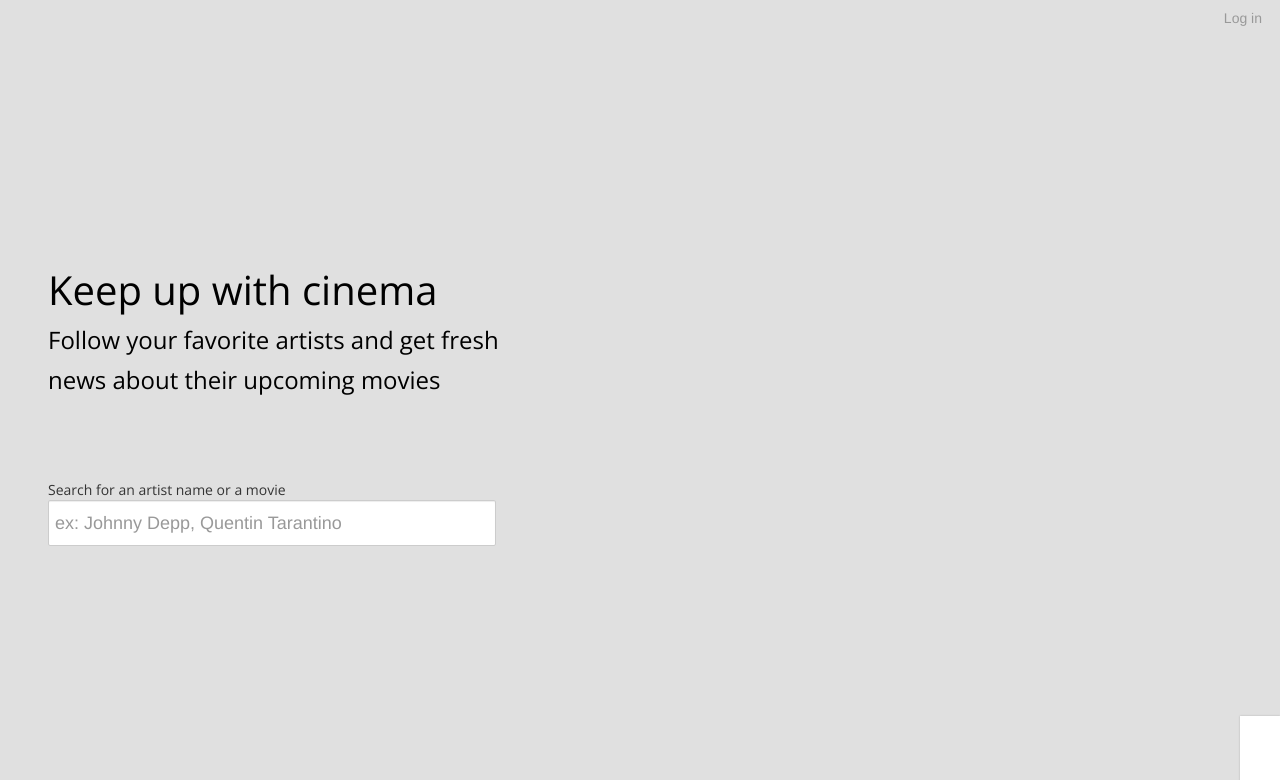
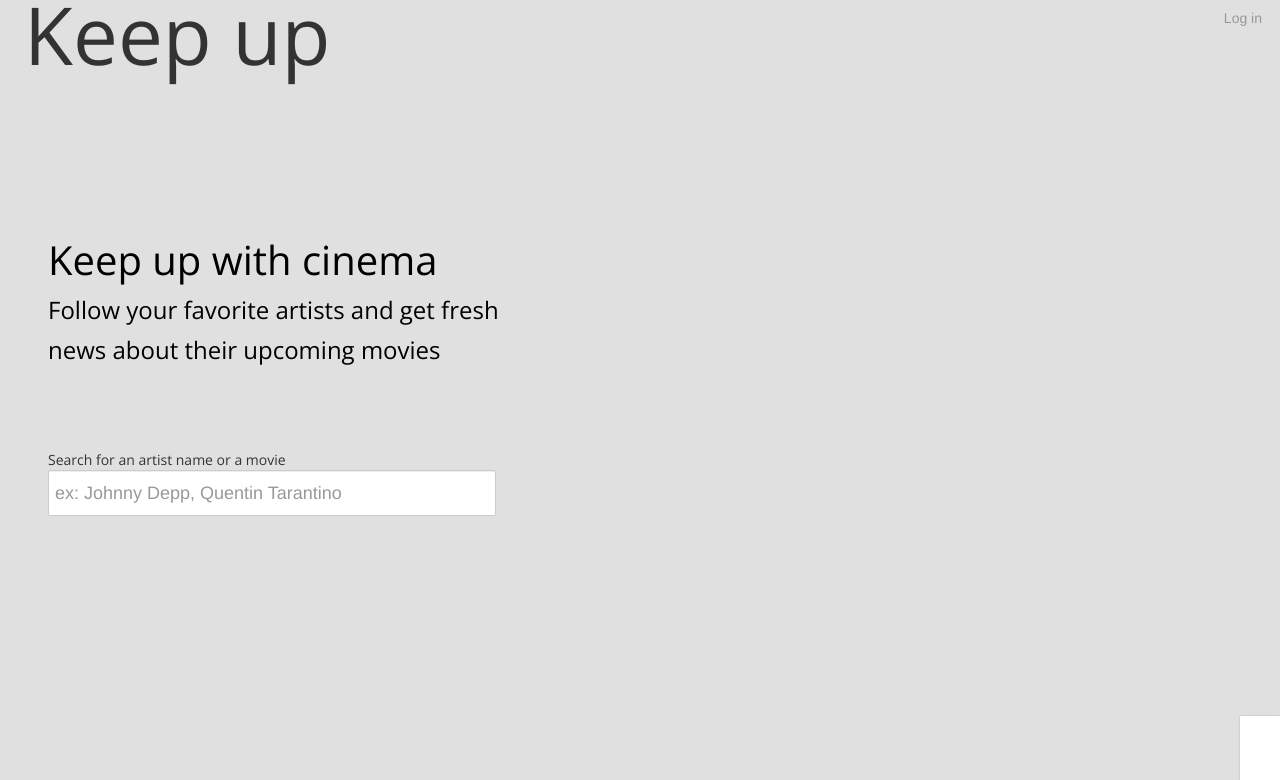
Before and after one commit to crayola/moviereminders, a Django app: page / in a window 1280 px wide. Shown: the top 780 px of the page. Run offline with Django 3.2, Linux system fonts and the light colour scheme; data that the repository does not hold is empty; parts of the project's set-up code (start-up, migrations or seed data) failed here and were passed over; some libraries are stand-ins or nearby versions.

Commit message:
Trying keep up name

```diff
--- a/moviepeopleapp/static/css/mp/frontpagev2.css
+++ b/moviepeopleapp/static/css/mp/frontpagev2.css
@@ -5,11 +5,19 @@ html{
     background: #e0e0e0;
 }
 
-.front h1,.front h2,.front h3,.front h4{
+.front h1,.front h2,.front h3,.front h4,div.logo{
     font-weight: 300;
     font-family: 'open sans',arial,sans-serif;
 }
 
+div.logo{
+    font-weight: 300;
+    font-size: 80px;
+    padding: 24px;
+    position: fixed;
+    top: 0;
+    left: 0;
+}
 .front h1{
     color: black;
     font-size: 40px;
@@ -32,10 +40,10 @@ html{
 .text-box{
     position:fixed;
     width:480px;
-    height: 280px;
+    height: 500;
     top:50%;
     left:0;
-    margin-top:-140px;
+    margin-top:-170px;
     padding-left: 48px;
     z-index: 1;
 }
--- a/moviepeopleapp/views/js/guest.py
+++ b/moviepeopleapp/views/js/guest.py
@@ -174,8 +174,8 @@ def signup(request):
     log.info('request.session[front_follows]:'+str(request.session['front_follows']))
     if 'front_follows' in request.session:
         for artist in request.session['front_follows']:
-            log.info('saving follow'+artist.name)
-            Follow.objects.create(user=user,people=artist)
+            if(Follow.objects.filter(user=user,people=artist).count()<=0):
+                Follow.objects.create(user=user,people=artist)
 
     sendToken(request, new=True)
 
--- a/templates/guest/frontpagev2.html
+++ b/templates/guest/frontpagev2.html
@@ -2,14 +2,18 @@
 
 {%  load artist %}
 
-{% block title %}Whispers{% endblock %}
+{% block title %}Keepup with cinema{% endblock %}
 {% block jspage %}frontpagev2{% endblock %}
 
 {% block content %}
 
     <div class="front">
 
+        <div class="logo">Keep up</div>
+
         <div class="text-box">
+
+
             <h1>Keep up with cinema</h1>
             <h2>Follow your favorite artists and get fresh news about their upcoming movies</h2>
 
--- a/templates/layouts/guest/empty.html
+++ b/templates/layouts/guest/empty.html
@@ -3,7 +3,7 @@
 <html lang="en" xmlns="http://www.w3.org/1999/html">
 
 <head>
-    <title>{% block title %}Whispers{% endblock %}</title>
+    <title>{% block title %}Keepup{% endblock %}</title>
     <meta name="description" content="Name your favorite artists and be the first to know about their upcoming movies."/>
     <meta http-equiv="Content-Type" content="text/html; charset=UTF-8">
     <meta http-equiv="X-UA-Compatible" content="IE=edge,chrome=1">
--- a/templates/layouts/user/base.html
+++ b/templates/layouts/user/base.html
@@ -4,7 +4,7 @@
 <html lang="en" xmlns="http://www.w3.org/1999/html" class="usr">
 
 <head>
-    <title>{% block title %}Whispers{% endblock %}</title>
+    <title>{% block title %}Keepup{% endblock %}</title>
     <meta name="description" content="Name your favorite artists and be the first to know about their upcoming movies."/>
     <meta http-equiv="Content-Type" content="text/html; charset=UTF-8">
     <meta http-equiv="X-UA-Compatible" content="IE=edge,chrome=1">
@@ -12,7 +12,6 @@
     <link href="{{ STATIC_URL }}css/lib/jquery/jquery-ui-1.9.0.custom.min.css" type="text/css" rel="stylesheet" media="screen, projection" />
     <link href="{{ STATIC_URL }}css/lib/jquery/jquery.loader.css" type="text/css" rel="stylesheet" media="screen, projection" />
     <link href="{{ STATIC_URL }}css/mp/mp.bootstrap.css" type="text/css" rel="stylesheet" media="screen, projection" />
-    <link href="{{ STATIC_URL }}css/mp/frontpagev2.css" type="text/css" rel="stylesheet" media="screen, projection" />
     <link href="{{ STATIC_URL }}css/mp/header.css" type="text/css" rel="stylesheet" media="screen, projection" />
     <link href="{{ STATIC_URL }}css/mp/user.css" type="text/css" rel="stylesheet" media="screen, projection" />
     <link href="{{ STATIC_URL }}css/mp/movie.css" type="text/css" rel="stylesheet" media="screen, projection" />
--- a/templates/user/homepage.html
+++ b/templates/user/homepage.html
@@ -1,8 +1,8 @@
 {% extends "layouts/user/base.html" %}
 
-{% load movie    %}
+{% load movie %}
 
-{% block title %}Whispers{% endblock %}
+{% block title %}Keepup{% endblock %}
 {% block jspage %}home{% endblock %}
 
 {% block content %}
```
